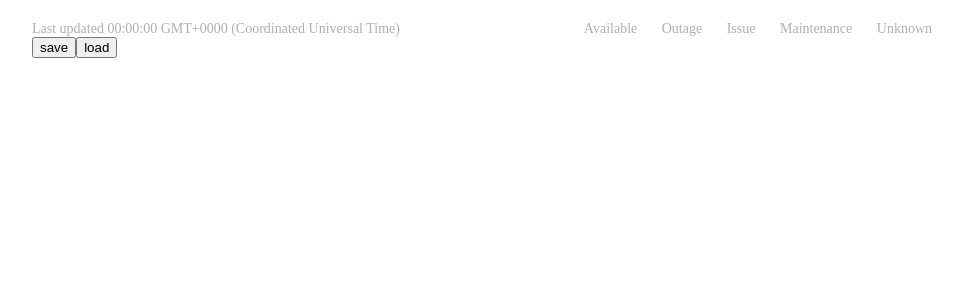
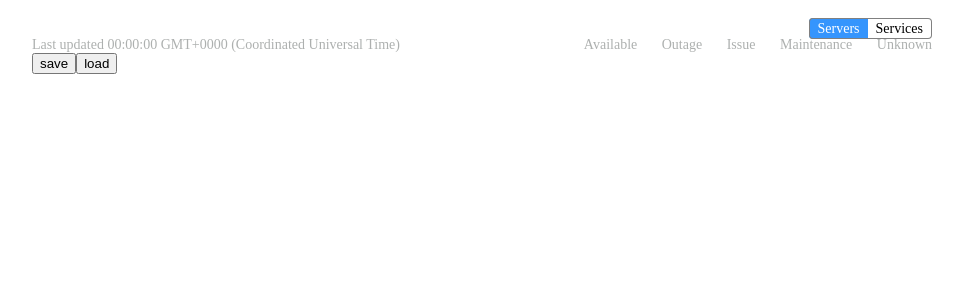
Before and after one commit to sbuggay/sentry, a React app in the folder packages/sentry-client/: page / in a window 1280 px wide. Shown: the top 300 px of the page, without its empty margins (158-1121 px from the left). Built offline with nearby package versions, Linux system fonts and the light colour scheme; the HTML template or start-up script is replaced by a standard one.

Commit message:
Implement GroupSelect

```diff
--- a/packages/sentry-client/src/sentry/components/GroupSelect.tsx
+++ b/packages/sentry-client/src/sentry/components/GroupSelect.tsx
@@ -1,21 +1,110 @@
 import * as React from "react";
 
-export class GroupSelect extends React.Component<any, any> {
+interface IGroupSelectProps {
+    options: string[];
+    selectedIndex: number;
+    onChange?: (index: number) => void;
+}
+
+export class GroupSelect extends React.Component<IGroupSelectProps, any> {
 
     public getStyle(): React.CSSProperties {
         return {
-            width: "100%",
-            height: "16px",
-            boxSizing: "border-box",
-            border: "1px solid gray",
-            ...this.props.style
+            fontSize: "14px"
         };
     }
 
+    public getOptionStyle(): React.CSSProperties {
+        return {
+            display: "inline",
+            padding: "2px 8px",
+            boxSizing: "border-box",
+            border: "1px solid gray"
+        };
+    }
+
+    public getSelectedOptionStyle(): React.CSSProperties {
+        return {
+            color: "white",
+            backgroundColor: "#3595FD"
+        };
+    }
+
+    public updateSelected(index: number) {
+        if (this.props.onChange) {
+            this.props.onChange(index);
+        }
+    }
+
+    public handleSelect(index: number) {
+        this.updateSelected(index);
+    }
+    public handleKeyDown(e: React.KeyboardEvent<HTMLDivElement>, index: number) {
+        switch (e.key) {
+            case "ArrowRight":
+                if (this.props.onChange) {
+                    this.props.onChange(index + 1);
+                }
+                break;
+            case "ArrowLeft":
+                if (this.props.onChange) {
+                    this.props.onChange(index - 1);
+                }
+                break;
+            case "Enter":
+                this.updateSelected(index);
+                break;
+        }
+    }
+
     public render(): JSX.Element | null {
+        const options = this.props.options.map((option, index) => {
+
+            let style = this.getOptionStyle();
+
+            if (index === 0) {
+                style = {
+                    ...style,
+                    borderRight: 0,
+                    borderTopLeftRadius: "4px",
+                    borderBottomLeftRadius: "4px"
+                };
+            } else if (index === (this.props.options.length - 1)) {
+                style = {
+                    ...style,
+                    borderLeft: 0,
+                    borderTopRightRadius: "4px",
+                    borderBottomRightRadius: "4px"
+                };
+            }
+
+            if (index === this.props.selectedIndex) {
+                style = {
+                    ...style,
+                    ...this.getSelectedOptionStyle()
+                };
+            } else {
+                style = {
+                    ...style,
+                    cursor: "pointer"
+                };
+            }
+
+            return (
+                <div
+                    key={index}
+                    tabIndex={0}
+                    onKeyDown={(e) => this.handleKeyDown(e, index)}
+                    onClick={() => this.handleSelect(index)}
+                    style={style}>
+                    {option}
+                </div>
+            );
+        });
+
         return (
-            <div>
-
+            <div style={this.getStyle()}>
+                {options}
             </div>
         );
     }
```
